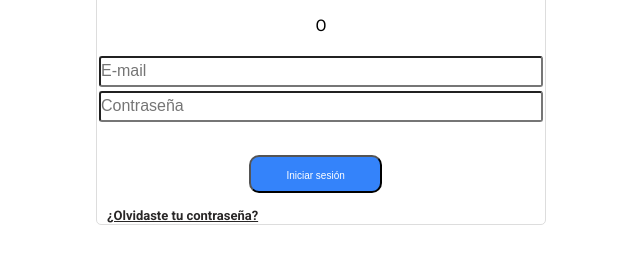
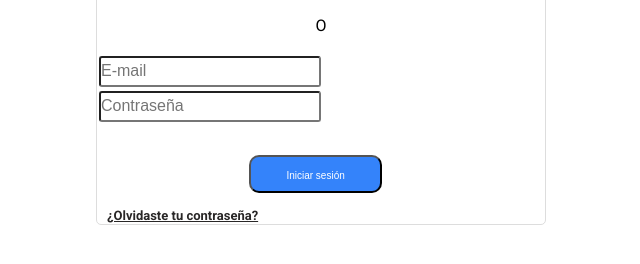
Before and after one commit to SkipperJav/DHGrupo1, a website: page FontTech/views/login.html in a window 1280 px wide. Shown: the part 178-442 px from the top of the page, without its empty margins (319-959 px from the left). Drawn offline with Linux system fonts and the light colour scheme; files that its build step writes are made by us from their sources; files whose address does not match are found by name.

Commit message:
modificacion en login

```diff
--- a/FontTech/public/css/popup.css
+++ b/FontTech/public/css/popup.css
@@ -7,6 +7,14 @@
     background: white;
     padding: 20px 50px;
     border-radius: 50px;
+}
+
+.mail, .password {
+    max-width: 50%;
+    display: flex;
+    justify-content: space-around;
+    padding: 5px;
+    margin: 5px;
 }
 
 
@@ -35,7 +43,6 @@
     visibility: visible;
 }
 
-
 .popup{
     width: 100%;
     max-width: 800px;
@@ -51,9 +58,6 @@
     transition: all 600ms;
 }
 
-
-
-
 .container-text{
     width: 60%;
     padding: 50px;
@@ -64,9 +68,6 @@
 .container-text h1{
     font-size: 30px;
 }
-
-
-
 
 .btn-close-popup{
     width: 50px;
--- a/FontTech/public/css/styles-login.css
+++ b/FontTech/public/css/styles-login.css
@@ -96,15 +96,12 @@ p{
    }
 
 input{
- width: 90%;
+    width: 50%;
     border-radius: 3px;
-
     box-sizing: border-box;
     font-size: 100%;
     height: 31px;
-
-    width: 100%; }
-
+}
 
 .iniciar-boton {
     display: flex;
--- a/FontTech/views/login.html
+++ b/FontTech/views/login.html
@@ -37,12 +37,11 @@
             <br>
             <form action="" method="POST">
                 <div class="registro">
-
                     <div class ="mail">
-                        <input type="email" name="email" required placeholder="E-mail">
+                        <input class="mail" type="email" name="email" required placeholder="E-mail">
                     </div>
-                    <div class="contraseña">
-                        <input type="password" name="password" required placeholder="Contraseña">
+                    <div class="password">
+                        <input class="password" type="password" name="password" required placeholder="Contraseña">
                     </div>
                     <br>
                     <div class="iniciar-boton">
```
Also changed, not shown: FontTech/views/home.html (+2 -2 lines).
